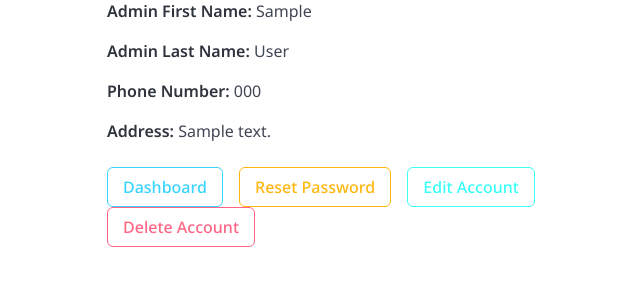
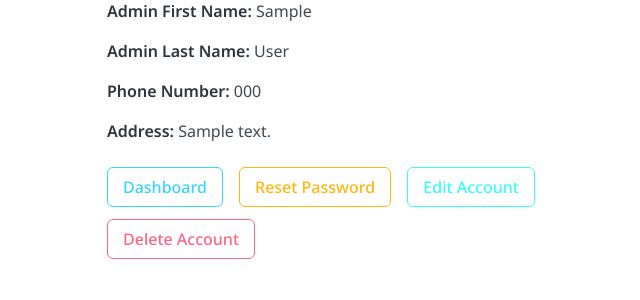
Before and after one commit to Avaneesh-Chopdekar/Identiv, a Django app: page /account/ in a window 1280 px wide. Shown: the part 254-554 px from the top of the page, without its empty margins (251-891 px from the left). Run offline with Django 5.2, Linux system fonts and the light colour scheme; a user stored in the database is signed in; tables that the repository leaves empty hold one stand-in row (values such as "Sample post").

Commit message:
added bottom margin to buttons on account page

```diff
--- a/onboarding/templates/onboarding/account.html
+++ b/onboarding/templates/onboarding/account.html
@@ -31,12 +31,13 @@ Your Account | Identiv
                     </p>
 
                     <div class="my-5">
-                        <a href="#" class="button is-primary is-outlined">Dashboard</a>
-                        <a href="{% url 'password_reset' %}" class="button is-warning is-outlined mx-3">
+                        <a href="#" class="button is-primary is-outlined mb-3">Dashboard</a>
+                        <a href="{% url 'password_reset' %}" class="button is-warning is-outlined mx-3 mb-3">
                             Reset Password
                         </a>
-                        <a href="{% url 'edit_account' %}" class="button is-info is-outlined mr-3">Edit Account</a>
-                        <a href="{% url 'delete_account' %}" class="button is-danger is-outlined">Delete Account</a>
+                        <a href="{% url 'edit_account' %}" class="button is-info is-outlined mr-3 mb-3">Edit Account</a>
+                        <a href="{% url 'delete_account' %}" class="button is-danger is-outlined mb-3">Delete
+                            Account</a>
                     </div>
                 </div>
             </div>
```
